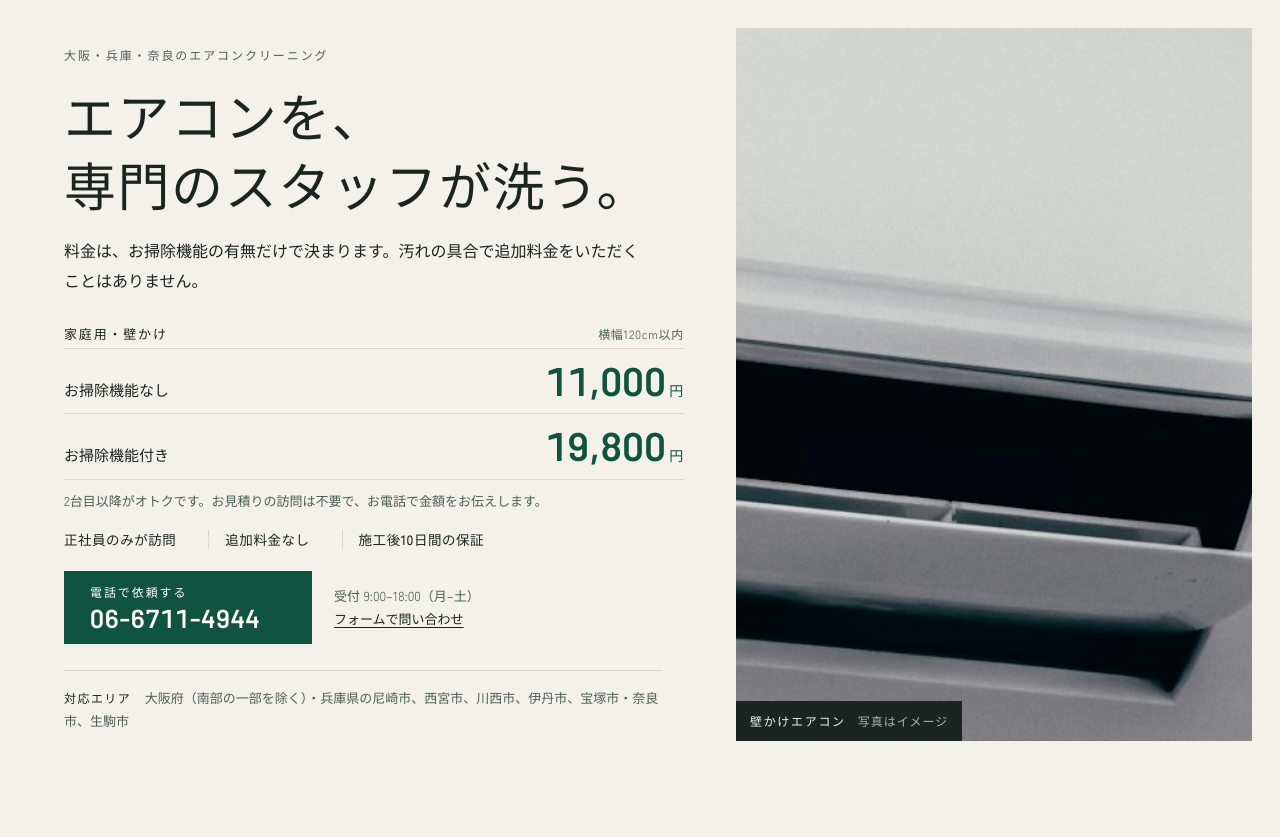
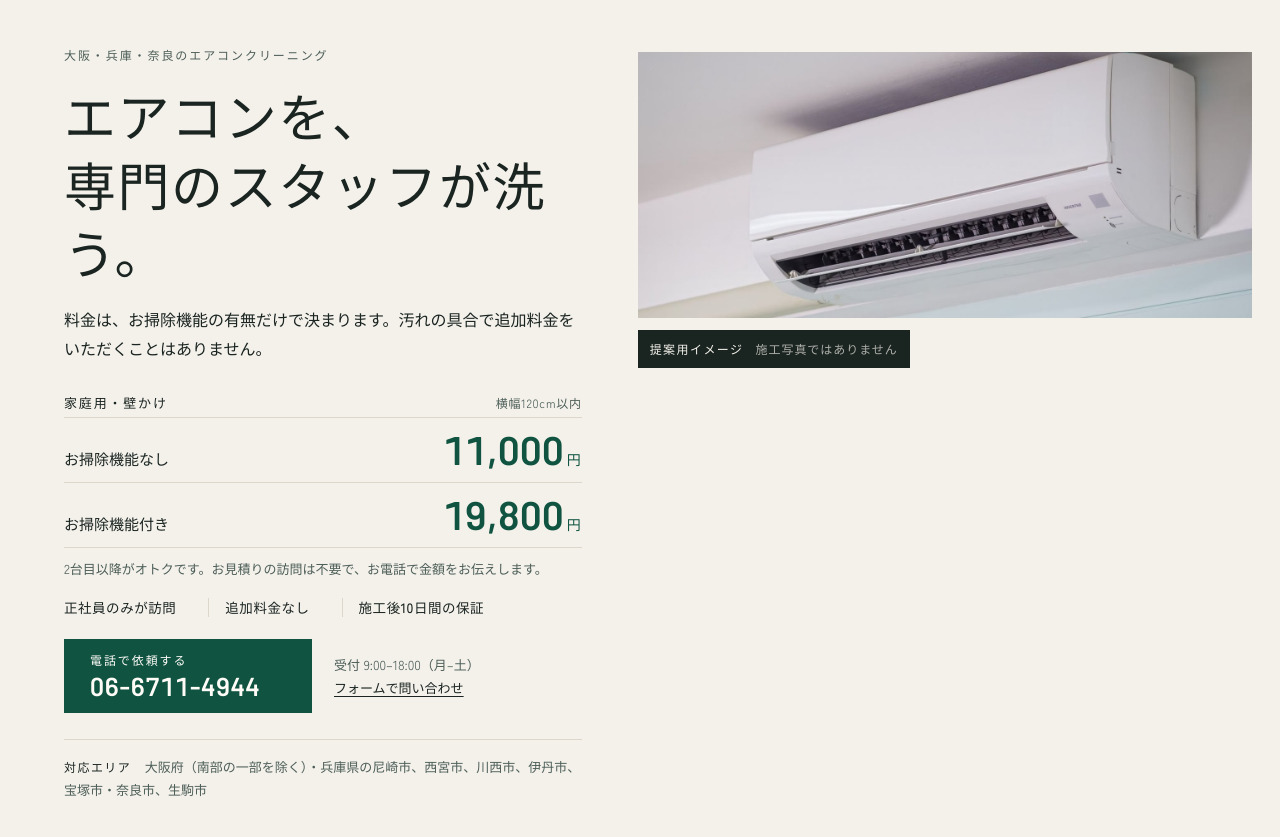
Before and after one commit to sumilianaikonsarutanto-cmd/website-project, a PHP site: page /brighthome/index.html in a window 1280 px wide. Shown: the part 72-909 px from the top of the page. Before the commit the page ends 813 px from the top, so only its background shows below. Run offline with PHP 8.4, Linux system fonts and the light colour scheme.

Commit message:
ファーストビューの写真を、壁かけエアコン全体が見える明るい構図に差し替える。
拡大トリミングをやめ、提案用イメージであることと施工写真ではないことを画面上に明記する。

Co-authored-by: sumilianaikonsarutanto-cmd <sumilianaikonsarutanto-cmd@users.noreply.github.com>

```diff
--- a/brighthome/assets/css/style.css
+++ b/brighthome/assets/css/style.css
@@ -139,7 +139,7 @@ a { color: inherit; }
 /* First view */
 .fv {
   display: grid;
-  grid-template-columns: minmax(0, 1.15fr) minmax(380px, 0.85fr);
+  grid-template-columns: minmax(0, 1fr) minmax(440px, 1.02fr);
   min-height: calc(100vh - var(--header));
   min-height: calc(100dvh - var(--header));
 }
@@ -342,37 +342,36 @@ h1 span { display: inline; }
   font-size: 12px;
 }
 
-/* 写真は枠の中に置き、紙の余白を残す */
+/* 写真は全体が見える比率のまま、右列の中央に大きく置く。cover で拡大しない */
 .fv__visual {
-  position: relative;
-  margin: 28px 28px 28px 0;
-  background: #d9d3cb;
-  min-height: 420px;
+  margin: 0;
+  padding: 52px 28px 32px 4px;
+  display: flex;
+  flex-direction: column;
+  justify-content: flex-start;
+  align-items: stretch;
+  min-height: 0;
 }
 
 .fv__visual img {
-  position: absolute;
-  inset: 0;
   width: 100%;
-  height: 100%;
-  object-fit: cover;
-  object-position: center 42%;
+  height: auto;
+  object-fit: contain;
+  background: #efece6;
 }
 
 .fv__visual figcaption {
-  position: absolute;
-  left: 0;
-  bottom: 0;
+  align-self: flex-start;
   display: flex;
   align-items: baseline;
   gap: 12px;
-  margin: 0;
-  padding: 9px 14px 10px;
+  margin: 12px 0 0;
+  padding: 8px 12px 9px;
   background: var(--ink);
   color: var(--paper);
   font-size: 12px;
   font-weight: 500;
-  letter-spacing: 0.14em;
+  letter-spacing: 0.12em;
 }
 
 .fv__visual figcaption span {
@@ -417,8 +416,13 @@ h1 span { display: inline; }
 
   .fv__visual {
     order: -1;
-    height: 132px;
+    height: auto;
     min-height: 0;
+    margin: 0;
+    padding: 0 0 4px;
+  }
+
+  .fv__visual figcaption {
     margin: 0;
   }
 
--- a/brighthome/index.html
+++ b/brighthome/index.html
@@ -23,7 +23,8 @@
     LP本体の料金は画像のため数値が取れず、税込表記は価格表に無いので書いていない
   - 保証はFAQ本文の「施工後10日間」。バナー画像の「業界最長2週間」はFAQと食い違うため不採用
   - 顧客満足度の数値、口コミ、キャンペーン価格は未確認のため不掲載
-  - 写真は壁かけエアコンの吹き出し口（Unsplash, 他社ロゴはトリミング）。作業写真はCloudflareのため取得できず
+  - 写真は Pexels の壁かけエアコン（https://www.pexels.com/photo/38788452/ 、Pexels License）。
+    同社の作業写真は取得できず、施工実績としては見せない。画面に「提案用イメージ／施工写真ではありません」と明記。
 -->
 </head>
 <body>
@@ -99,8 +100,8 @@
   </div>
 
   <figure class="fv__visual">
-    <img src="assets/img/aircon-louver.jpg" width="560" height="560" alt="白い壁かけエアコン。本体と吹き出し口のルーバー。" fetchpriority="high" decoding="async">
-    <figcaption>壁かけエアコン<span>写真はイメージ</span></figcaption>
+    <img src="assets/img/aircon-unit.jpg" width="1480" height="640" alt="白い壁に取り付けられた壁かけエアコンの全体。提案用のイメージ写真で、ブライトホームの施工写真ではない。" fetchpriority="high" decoding="async">
+    <figcaption>提案用イメージ<span>施工写真ではありません</span></figcaption>
   </figure>
 </main>
 </body>
```
Also changed, not shown: brighthome/assets/img/aircon-louver.jpg (deleted), brighthome/assets/img/aircon-unit.jpg (added).
